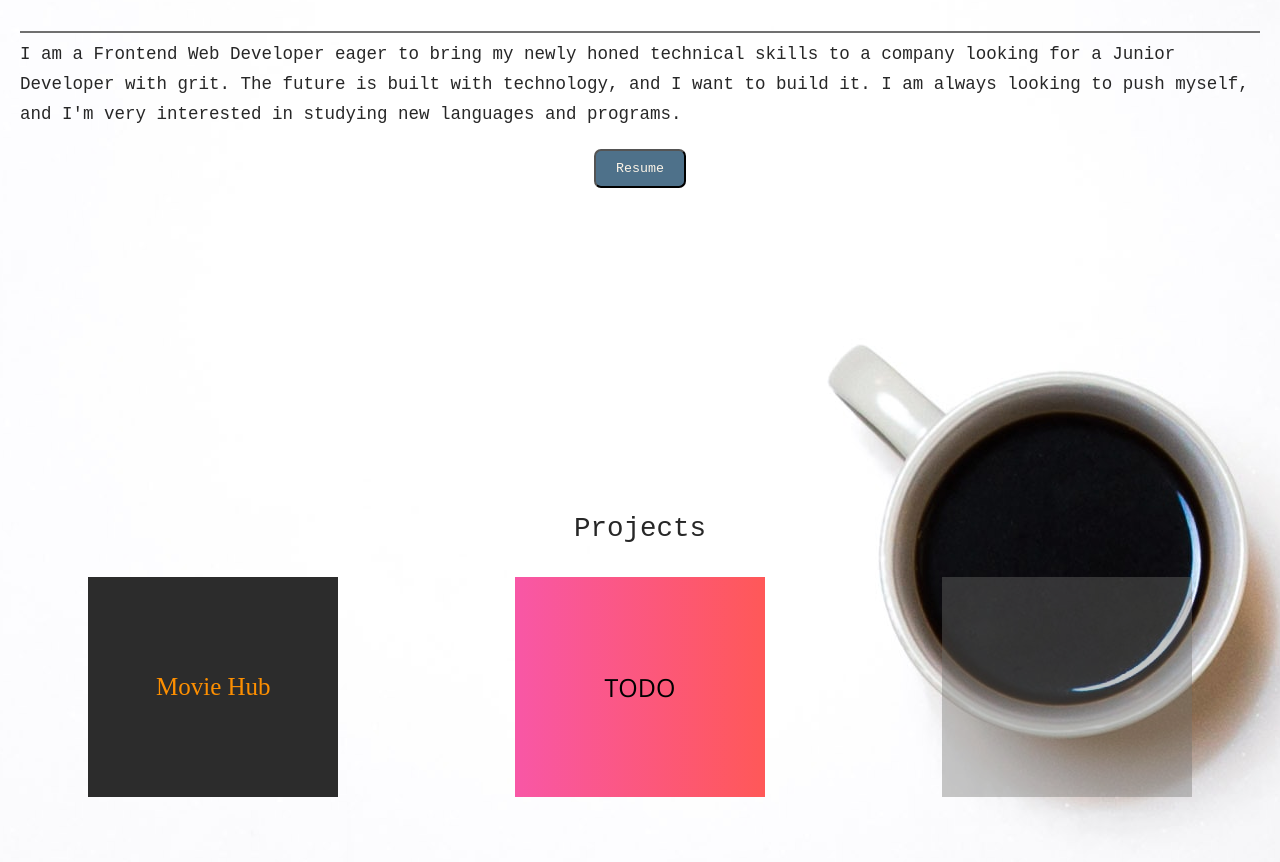
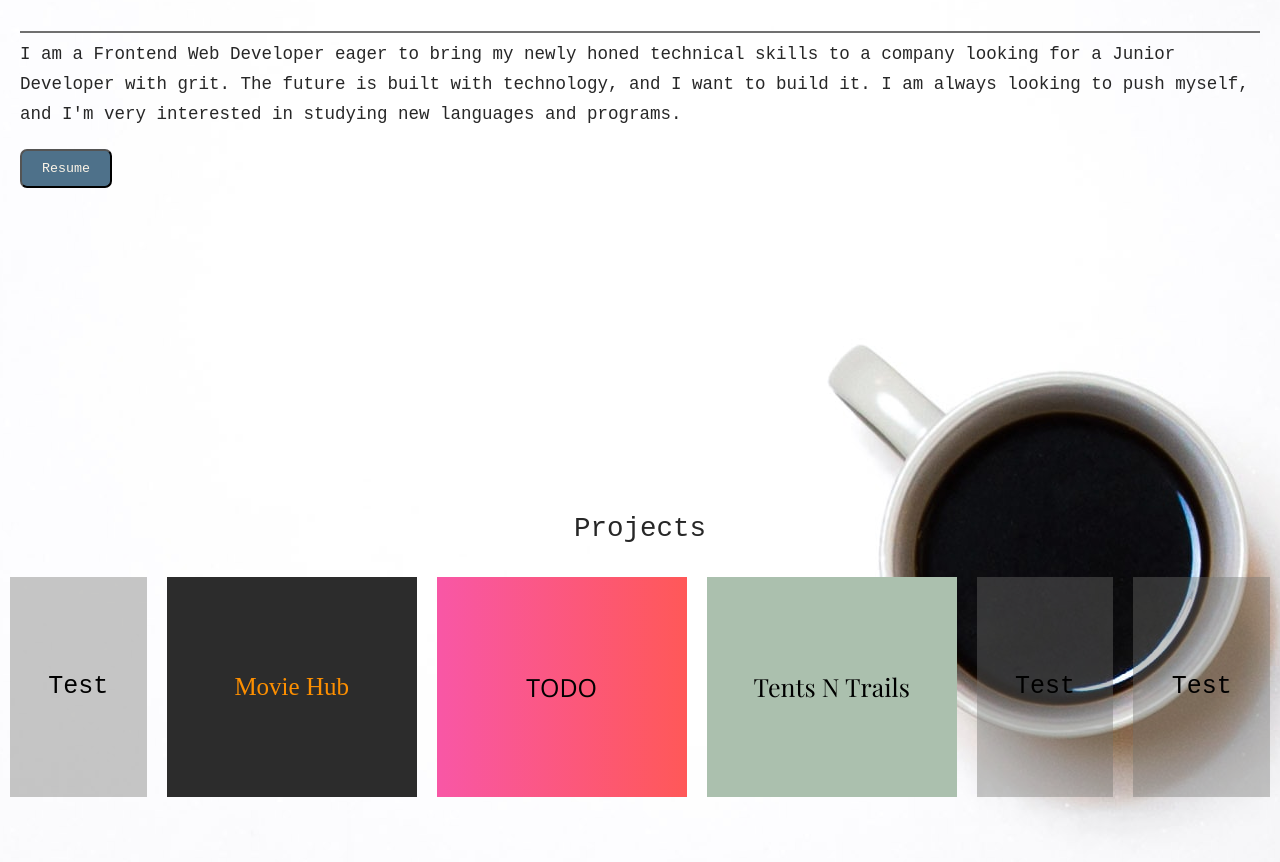
Before and after one commit to ccecott/Portfolio-, an Angular app: page /main-page in a window 1280 px wide. Shown: the part 586-1448 px from the top of the page. Built offline with nearby package versions, Linux system fonts and the light colour scheme; a web font is replaced by a local one.

Commit message:
project linked, scrolling functionality somehwhat in place.

```diff
--- a/src/app/header/header.component.html
+++ b/src/app/header/header.component.html
@@ -10,7 +10,10 @@
             myself, and I'm very interested in studying new languages
             and programs. </p>
 
-        <button class="btn">Resume</button>
+
+        <!-- come back here last, how to link a pdf document ???? -->
+        <a href="/Users/ccecott/Desktop/portfolio/src/assets/Cecott_ Resume_MI.pdf" target="_blank"><button
+                class="btn">Resume</button></a>
     </div>
 
 </div>
--- a/src/app/main-page/main-page.component.css
+++ b/src/app/main-page/main-page.component.css
@@ -34,6 +34,8 @@
    display: flex;
    justify-content: space-around;
    justify-items: center;
+  flex-wrap: nowrap;
+  overflow-x: auto;
    /* align-items: center; */
 
 }
@@ -47,6 +49,10 @@
     justify-content: center;
     align-items: center;
 
+
+}
+.anchor {
+    text-decoration: none;
 }
 
 .one {
@@ -59,6 +65,13 @@
 .two {
     background: linear-gradient(to right, #f857a6, #ff5858);
     font-family: "Open Sans", sans-serif;
+    color: black;
     font-weight: 300;
 
 }
+
+.three {
+    background-color: rgb(171, 192, 174);
+    font-family: 'Playfair Display', serif;
+    color: black;
+}
--- a/src/app/main-page/main-page.component.html
+++ b/src/app/main-page/main-page.component.html
@@ -3,14 +3,38 @@
 <div class="main">
     <h2 class="title">Projects</h2>
     <div class="projects">
-        <div class="project_link one">
-            <p>Movie Hub</p>
+
+        <!-- need to figure out padding or margin of some sort to keep the frist div from disappearing,
+also need to add in the webkits to allow all browsers to access the scrolling function.
+Why does scrolling function stop on the left margin and I lose the divs past there? -->
+
+        <div class="project_link">
+            <p class="project_title">Test</p>
         </div>
-        <div class="project_link two">
-            <p>TODO</p>
+        <a href="https://cassiesproject.surge.sh/home" target="_blank" class="anchor">
+            <div class="project_link one">
+
+                <p class="project_title">Movie Hub</p>
+
+            </div>
+        </a>
+        <a href="" target="_blank" class="anchor">
+            <div class="project_link two">
+
+                <p class="project_title">TODO</p>
+
+            </div>
+        </a>
+        <a href="https://tentsntrails.surge.sh" target="_blank" class="anchor">
+            <div class="project_link three">
+                <p class="project_title">Tents N Trails</p>
+            </div>
+        </a>
+        <div class="project_link">
+            <p class="project_title">Test</p>
         </div>
-        <div class="project_link three">
-
+        <div class="project_link ">
+            <p class="project_title">Test</p>
         </div>
     </div>
 
--- a/src/index.html
+++ b/src/index.html
@@ -10,6 +10,9 @@
   <link href="https://fonts.googleapis.com/css2?family=PT+Mono&display=swap" rel="stylesheet">
   <link href="https://fonts.googleapis.com/css?family=Open+Sans" rel="stylesheet" />
   <link href="https://fonts.googleapis.com/css2?family=Baloo+Thambi+2:wght@600&display=swap" rel="stylesheet" />
+  <link
+    href="https://fonts.googleapis.com/css2?family=Noto+Sans+HK&family=Playfair+Display&family=Lato:ital,wght@0,300;0,700;0,900;1,400;1,700&display=swap"
+    rel="stylesheet">
   <script src="https://kit.fontawesome.com/0f5174ed1d.js" crossorigin="anonymous"></script>
 </head>
 
```
Also changed, not shown: 1 other file (tests, documents, lock files or other folders).
